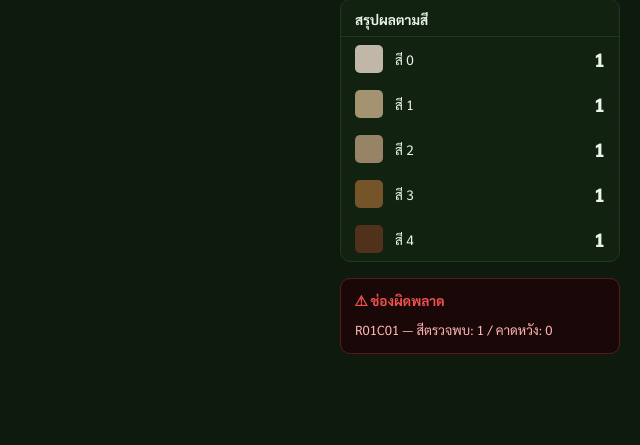
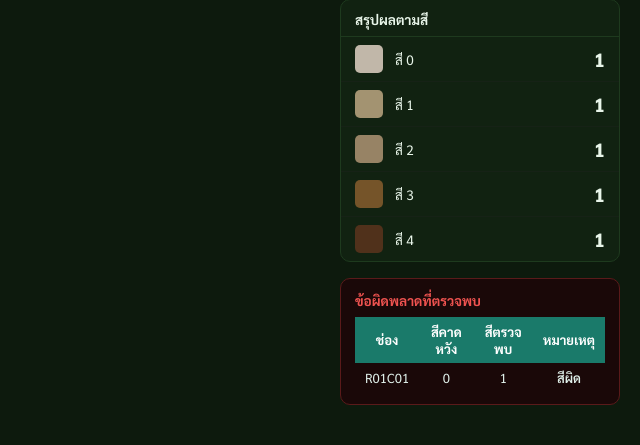
Before and after one commit to worachot-n/urine-color-analysis, a FastAPI app: page /dashboard in a window 1280 px wide. Shown: the part 425-870 px from the top of the page, without its empty margins (640-1280 px from the left). Before the commit the page ends 779 px from the top, so only its background shows below. Run offline with FastAPI, Linux system fonts and the light colour scheme; tables that the repository leaves empty hold one stand-in row (values such as "Sample post"); grey boxes marked "Sample" are stand-in pictures.

Commit message:
fix: rewrite dashboard

```diff
--- a/app/server_app.py
+++ b/app/server_app.py
@@ -913,7 +913,7 @@ async def dashboard(request: Request):
     active_tray_id_ctx       = active_tray.id if active_tray else None
 
     if latest_session:
-        latest_image  = latest_session.image_raw_path
+        latest_image  = latest_session.image_annotated_path or latest_session.image_raw_path
         latest_colors = {
             "L0": latest_session.color_0,
             "L1": latest_session.color_1,
@@ -967,15 +967,16 @@ async def api_latest():
         } if scan.tray else None
 
         session_data = {
-            "id":         scan.id,
-            "scanned_at": scan.scanned_at.isoformat(),
-            "color_0":    scan.color_0,
-            "color_1":    scan.color_1,
-            "color_2":    scan.color_2,
-            "color_3":    scan.color_3,
-            "color_4":    scan.color_4,
-            "error_count": scan.error_count,
-            "is_clean":   scan.is_clean,
+            "id":                   scan.id,
+            "scanned_at":           scan.scanned_at.isoformat(),
+            "color_0":              scan.color_0,
+            "color_1":              scan.color_1,
+            "color_2":              scan.color_2,
+            "color_3":              scan.color_3,
+            "color_4":              scan.color_4,
+            "error_count":          scan.error_count,
+            "is_clean":             scan.is_clean,
+            "image_annotated_path": scan.image_annotated_path or scan.image_raw_path,
         }
 
         slots_data = [
--- a/app/web/templates/dashboard.html
+++ b/app/web/templates/dashboard.html
@@ -188,6 +188,11 @@
   }
   .error-card h3 { font-size: .85rem; font-weight: 700; color: #ef5350; margin-bottom: 8px; }
   .error-list { font-size: .82rem; color: #ffb3b3; line-height: 1.8; }
+  .error-table { width: 100%; border-collapse: collapse; font-size: .82rem; }
+  .error-table th { background: #1a7a6a; color: #fff; padding: 6px 10px; text-align: center; }
+  .error-table td { padding: 6px 10px; text-align: center; border-bottom: 1px solid #1e3a30; color: #e0f0ea; }
+  .error-table tr:last-child td { border-bottom: none; }
+  .badge-wrong { color: #ffb300; font-weight: 600; }
   .no-errors { font-size: .85rem; color: var(--muted); }
 
   /* Loading overlay */
@@ -241,9 +246,10 @@
       <!-- Latest image thumbnail -->
       <div class="thumb-panel">
         {% if latest_image %}
-          <img id="latest-img" src="{{ latest_image }}" alt="ภาพการตรวจล่าสุด">
+          <img id="latest-img" src="{{ latest_image }}" alt="ภาพการตรวจล่าสุด" style="width:100%;border-radius:8px;">
         {% else %}
-          <div class="no-img">ยังไม่มีภาพ<br>กดปุ่มที่ Raspberry Pi</div>
+          <img id="latest-img" src="" alt="" style="display:none;width:100%;border-radius:8px;">
+          <div class="no-img" id="no-img-msg">ยังไม่มีภาพ<br>กดปุ่มที่ Raspberry Pi</div>
         {% endif %}
       </div>
 
@@ -266,8 +272,8 @@
 
       <!-- Error details -->
       <div class="error-card" id="error-card" style="display:none;">
-        <h3>&#9888; ช่องผิดพลาด</h3>
-        <div class="error-list" id="error-list"></div>
+        <h3>ข้อผิดพลาดที่ตรวจพบ</h3>
+        <div id="error-list"></div>
       </div>
 
     </div>
@@ -372,13 +378,19 @@
       errCard.style.display = 'none';
     } else {
       errCard.style.display = '';
-      const lines = errSlots.map(s => {
-        const c   = ((s.position_index - 1) % cols) + 1;
+      const rows = errSlots.map(s => {
         const exp = Math.min(Math.floor(((s.position_index - 1) % cols) / 3), 4);
-        const lbl = s.slot_label || `R${String(Math.floor((s.position_index-1)/cols)+1).padStart(2,'0')}C${String(c).padStart(2,'0')}`;
-        return `${lbl} — สีตรวจพบ: ${s.color_result} / คาดหวัง: ${exp}`;
-      });
-      errList.innerHTML = lines.join('<br>');
+        const lbl = s.slot_label || (() => {
+          const r = Math.floor((s.position_index - 1) / cols) + 1;
+          const c = ((s.position_index - 1) % cols) + 1;
+          return `R${String(r).padStart(2,'0')}C${String(c).padStart(2,'0')}`;
+        })();
+        return `<tr><td>${lbl}</td><td>${exp}</td><td>${s.color_result}</td><td class="badge-wrong">สีผิด</td></tr>`;
+      }).join('');
+      errList.innerHTML =
+        '<table class="error-table">' +
+        '<thead><tr><th>ช่อง</th><th>สีคาดหวัง</th><th>สีตรวจพบ</th><th>หมายเหตุ</th></tr></thead>' +
+        '<tbody>' + rows + '</tbody></table>';
     }
   }
 
@@ -419,9 +431,12 @@
       if (data.slots)   updateErrorPanel(data.slots, cols);
 
       // Update image if available
-      const imgEl = document.getElementById('latest-img');
-      if (imgEl && data.session.image_raw_path) {
-        imgEl.src = data.session.image_raw_path + '?t=' + Date.now();
+      const imgEl   = document.getElementById('latest-img');
+      const noImgEl = document.getElementById('no-img-msg');
+      if (imgEl && data.session.image_annotated_path) {
+        imgEl.src          = data.session.image_annotated_path + '?t=' + Date.now();
+        imgEl.style.display = '';
+        if (noImgEl) noImgEl.style.display = 'none';
       }
 
     } catch (e) {
```
